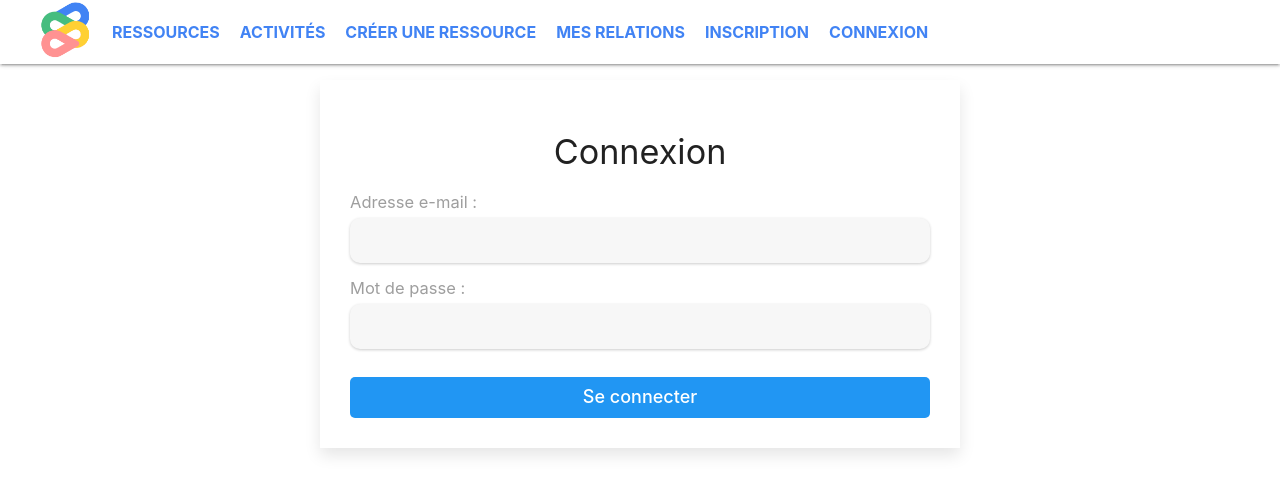
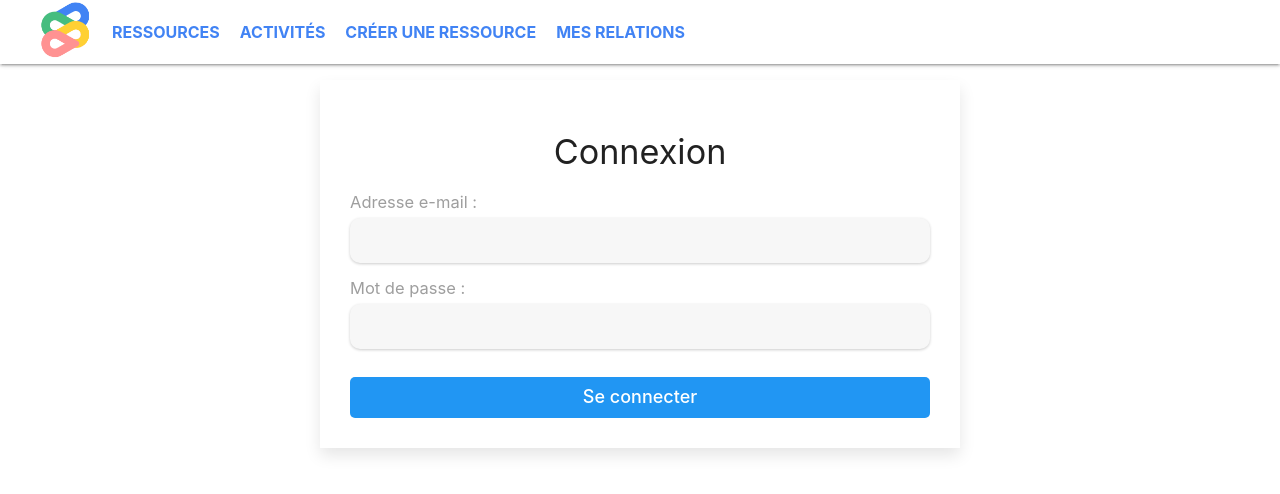
Before and after one commit to Pierrick2/res-rel-web-react, a React (Create React App) app: page /connexion in a window 1280 px wide. Shown: the top 494 px of the page. Built offline with nearby package versions, Linux system fonts and the light colour scheme; the HTML template or start-up script is replaced by a standard one.

Commit message:
un affichage contextuel PT, faut changer une valeur de true à false dans App.js

```diff
--- a/src/components/App.js
+++ b/src/components/App.js
@@ -1,4 +1,4 @@
-import React from "react";
+import React, {useState} from "react";
 import { Routes, Route } from "react-router-dom";
 import RessourceUnique from "./Ressources/RessourceUnique";
 import Navbar from "../components/Navbar/Navbar";
@@ -15,9 +15,10 @@ import Publication from "./Publication/Publication";
 
 
 function App() {
+  const [isAuthenticated, setIsAuthenticated] = useState(true);
   return (
     <div className="App">
-      <Navbar />
+      <Navbar isAuthenticated={isAuthenticated} />
       <Routes>
         <Route path="/" element={<ListeRessources />} />
         <Route path="/inscription" element={<Inscription />} />
--- a/src/components/Navbar/Navbar.jsx
+++ b/src/components/Navbar/Navbar.jsx
@@ -5,13 +5,32 @@ import "../../styles/Navbar.scss";
 import M from 'materialize-css/dist/js/materialize.min.js';
 import NotificationContext from './Notifications';
 
-const Navbar = () => {
+const Navbar = ({ isAuthenticated }) => {
 
   useEffect(() => {
     // Initialise le menu hamburger de Materialize
     M.AutoInit();
   }, []);
 
+  const authLinks = (
+    <>
+      <Link to="/ressources">Ressources</Link>
+      <Link to="/activites">Activités</Link>
+      <Link to="/creation-ressource">Créer une ressource</Link>
+      {/* <Link to="/creation-activite">Créer une activité</Link> */}
+      <Link to="/relations">Mes relations</Link>
+      {/* <li>
+        <NotificationContext />
+      </li> */}
+    </>
+  );
+
+  const guestLinks = (
+    <>
+      <Link to="/inscription">Inscription</Link>
+      <Link to="/connexion">Connexion</Link>
+    </>
+  );
 
   return (
     <div>
@@ -23,39 +42,10 @@ const Navbar = () => {
           <i className="material-icons">menu</i>
         </a>
         <div className="menu hide-on-med-and-down">
-          <Link to="/ressources">Ressources</Link>
-          <Link to="/activites">Activités</Link>
-          <Link to="/creation-ressource">Créer une ressource</Link>
-          {/* <Link to="/creation-activite">Créer une activité</Link> */}
-          <Link to="/relations">Mes relations</Link>
-          <Link to="/inscription">Inscription</Link>
-          <Link to="/connexion">Connexion</Link>
+          {isAuthenticated ? authLinks : guestLinks}
         </div>
         <ul className="sidenav" id="mobile-demo">
-          <li>
-            <Link to="/ressources">Ressources</Link>
-          </li>
-          <li>
-            <Link to="/activites">Activités</Link>
-          </li>
-          <li>
-            <Link to="/creation-ressource">Créer une ressource</Link>
-          </li>
-          {/* <li>
-            <Link to="/creation-activite">Créer une activité</Link>
-          </li> */}
-          <li>
-            <Link to="/relations">Mes relations</Link>
-          </li>
-          <li>
-            <Link to="/inscription">Inscription</Link>
-          </li>
-          <li>
-            <Link to="/connexion">Connexion</Link>
-          </li>
-          {/* <li>
-            <NotificationContext />
-          </li> */}
+          {isAuthenticated ? authLinks : guestLinks}
         </ul>
       </nav>
     </div>
--- a/src/styles/Navbar.scss
+++ b/src/styles/Navbar.scss
@@ -105,3 +105,7 @@ nav {
 body {
   margin-top: 80px;
 }
+
+nav ul a {
+  color: #4183f4;
+}
```
Also changed, not shown: src/components/Authentification/Authentification.jsx (added, +15 -0 lines).
